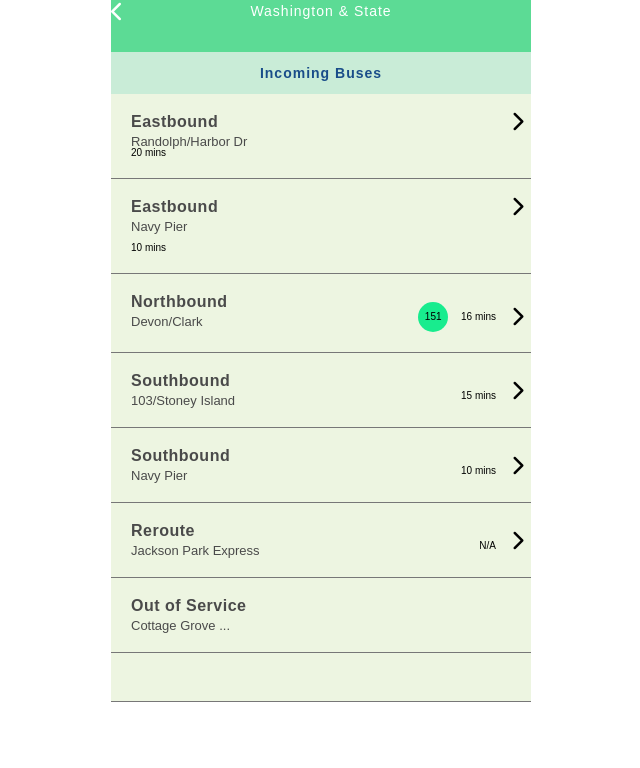
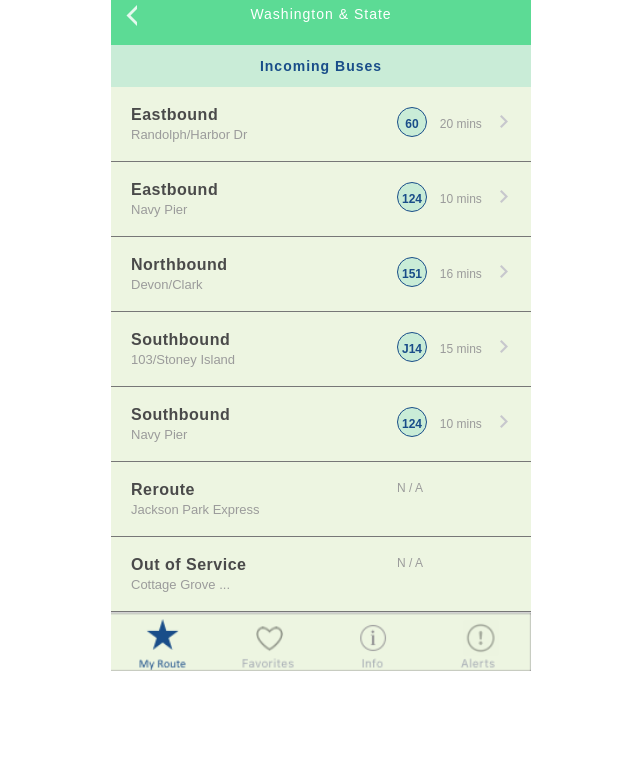
Before and after one commit to jdraper202/busybus-challenge, a plain HTML site: page index.html in a window 1280 px wide. Shown: the part 32-800 px from the top of the page, without its empty margins (319-959 px from the left). Drawn offline with Linux system fonts and the light colour scheme.

Commit message:
UpdateOne

```diff
--- a/index.html
+++ b/index.html
@@ -10,9 +10,9 @@
   <body>
     <section class="container">
       <nav>
-          <img src="white.png" alt="Navigation Bar">
+          <img src="white.png" class="navigation-bar">
           <h1 class="address"> Washington & State </h1>
-          <div class="arrow-left">
+          <img src="left_arrow.png" class=left_arrow
           <i class="fa fa-chevron-left fa-inverse fa-2x" aria-hidden="true"></i>
         </div>
       </nav>
@@ -24,43 +24,41 @@
           <div class="content">
             <h2>Eastbound</h1>
             <h3>Randolph/Harbor Dr</h3>
+          </div>
+            <div class="arrow">
+            <span class="busnumber">60</span>
             <span class="time">20 mins</span>
-          </div>
-          <div class="arrow">
-            <i class="fa fa-chevron-right fa-2x" aria-hidden="true"></i>
+            <img src="arrow.png" alt="arrow-right">
           </div>
         </div>
         <div class="location">
           <div class="content">
             <h2>Eastbound</h1>
             <h3>Navy Pier</h3>
-            <span class="time"><br>10 mins</span>
           </div>
-          <div class="arrow">
-            <i class="fa fa-chevron-right fa-2x" aria-hidden="true"></i>
-
-          </div>
+            <span class="busnumber">124</span>
+            <span class="time">10 mins</span>
+            <img src="arrow.png" alt="arrow-right">
+            </div>
         </div>
         <div class="location">
           <div class="content">
             <h2>Northbound</h1>
             <h3>Devon/Clark</h3>
           </div>
-          <div class="arrow">
           <span class="busnumber">151</span>
           <span class="time">16 mins</span>
-          <i class="fa fa-chevron-right fa-2x" aria-hidden="true"></i>
-
-          </div>
+        <img src="arrow.png" alt="arrow-right">
+        </div>
         </div>
         <div class="location">
           <div class="content">
             <h2>Southbound</h1>
             <h3>103/Stoney Island</h3>
           </div>
-          <div class="arrow">
-            <i class="fa fa-chevron-right fa-2x" aria-hidden="true"></i>
-            <span class="time"><br>15 mins</span>
+            <span class="busnumber">J14</span>
+            <span class="time">15 mins</span>
+            <img src="arrow.png" alt="arrow-right">
           </div>
         </div>
         <div class="location">
@@ -68,9 +66,9 @@
             <h2>Southbound</h1>
             <h3>Navy Pier</h3>
           </div>
-          <div class="arrow">
-            <i class="fa fa-chevron-right fa-2x" aria-hidden="true"></i>
-            <span class="time"><br>10 mins</span>
+            <span class="busnumber">124</span>
+            <span class="time">10 mins</span>
+            <img src="arrow.png" alt="arrow-right">
           </div>
         </div>
         <div class="location">
@@ -78,9 +76,7 @@
             <h2>Reroute</h1>
             <h3>Jackson Park Express</h3>
           </div>
-          <div class="arrow">
-            <i class="fa fa-chevron-right fa-2x" aria-hidden="true"></i>
-            <span class="time"><br>N/A</span>
+          <span class="time">N / A </span>
           </div>
         </div>
         <div class="location">
@@ -88,12 +84,11 @@
             <h2>Out of Service</h1>
             <h3>Cottage Grove ...</h3>
           </div>
+            <span class="time">N / A </span>
+           </div>
           </div>
         </div>
-        <div class="location">
-          <div class="content">
-          <div class="arrow">
-
+        <img src="statusbar.png" class="status">
           </div>
         </div>
        </div>
--- a/style.css
+++ b/style.css
@@ -1,7 +1,9 @@
 *, *:before, *:after
 {
   box-sizing: border-box;
+
 }
+
 
 body {
   font-family: sans-serif;
@@ -15,14 +17,15 @@ body {
 nav {
     background-color: #5CDB95;
     margin: 0 auto;
-    padding-bottom: 20px;
+    padding-bottom: 10px;
     text-align: center;
 
   }
 
-  .white.png {
-    background-image: url(white.png);
+  .navigation-bar {
+    width: 420px;
   }
+
 
 /* font styling */
 
@@ -62,7 +65,7 @@ h3 {
 
 .content {
   float: left;
-  width: 60%;
+  width: 70%;
 }
 
 .location {
@@ -84,12 +87,19 @@ h3 {
 .busnumber {
   display: inline-block;
   border-radius: 100px;
+  border: 1px solid #194D89;;
   width: 30px;
   height:30px;
-  background-color: #18EC8E;
-  text-align: center;
+  background-color: #C9ECD7;
   padding-top: 10px;
   margin-right: 10px;
+  font-style: 'Lato';
+  font-size: 12px;
+  font-weight: bold;
+  color: #194D89;
+  text-align: center;
+
+
 }
 
 .time  {
@@ -97,21 +107,24 @@ h3 {
   text-align: right;
   padding-right: 5px;
   margin-right: 10px;
+  color: #9B9B9B;
+  font-style: 'Calibri-Light';
+  font-size: 12px;
+
 }
 
-.arrow {
+.arrow-right {
   float: right;
   margin-top: 8px;
   text-align: right;
-  width: 35%;
+  width: 25%;
   position: relative;
   font-size: 10px;
-  font-weight: lighter;
 }
 
 
 .fa-chevron-right {
-  position: absolute;
+  position: arrow-right;
   top: 50%;
   transform: translateY(-50%);
 }
@@ -125,14 +138,22 @@ h3 {
   font-weight: 900;
 }
 
+
 .location h3 {
   font-size: 1.3em;
   margin-top: 5px;
+  color: #9B9B9B;
 }
 
-.arrow-left {
+.left_arrow {
   float: left;
+
   margin-top: -30.5px;
+  margin-left: 15px;
   text-align: left;
-  font-style: Calibri-Light
+  font-style: 'Calibri-Light';
   }
+
+  .status {
+    width: 420px;
+  }
```
Also changed, not shown: arrow.png (added), left_arrow.png (added), statusbar.png (added).
